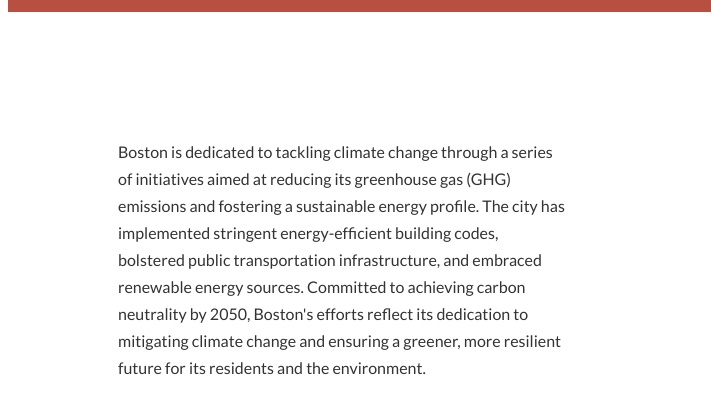
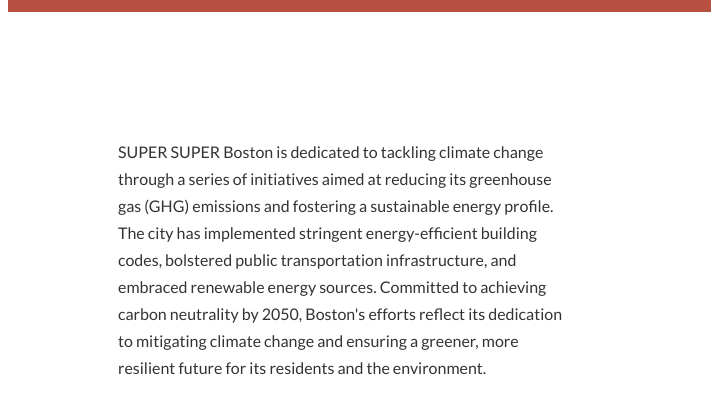
Before and after one commit to patriciasacarvalho/VizTech_project2, a plain HTML site: page index.html in a window 1280 px wide. Shown: the part 780-1174 px from the top of the page, 0-711 px from the left. Drawn offline with nearby package versions, Linux system fonts and the light colour scheme; a web font is replaced by a local one.

Commit message:
test commit

```diff
--- a/index.html
+++ b/index.html
@@ -106,7 +106,7 @@
 <!-- PATRICIA-->
 <div class = "dani">
     <div class="left-grid">
-    <p>Boston is dedicated to tackling climate change through a series of initiatives aimed at reducing its greenhouse gas (GHG) emissions and fostering a sustainable energy profile. The city has implemented stringent energy-efficient building codes, bolstered public transportation infrastructure, and embraced renewable energy sources. Committed to achieving carbon neutrality by 2050, Boston's efforts reflect its dedication to mitigating climate change and ensuring a greener, more resilient future for its residents and the environment.</p>
+    <p> SUPER SUPER Boston is dedicated to tackling climate change through a series of initiatives aimed at reducing its greenhouse gas (GHG) emissions and fostering a sustainable energy profile. The city has implemented stringent energy-efficient building codes, bolstered public transportation infrastructure, and embraced renewable energy sources. Committed to achieving carbon neutrality by 2050, Boston's efforts reflect its dedication to mitigating climate change and ensuring a greener, more resilient future for its residents and the environment.</p>
     <img src="image/did_you_know_1@300x.png" alt="NEU Logo" style="max-width: 100%;">
 </div>
 
```
